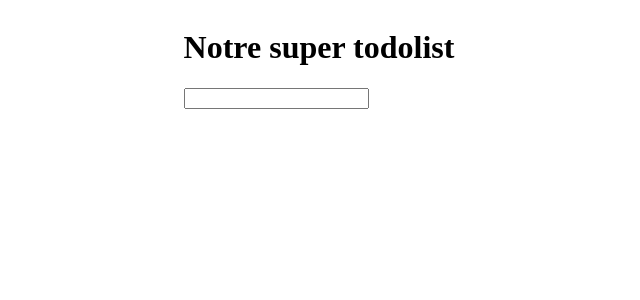
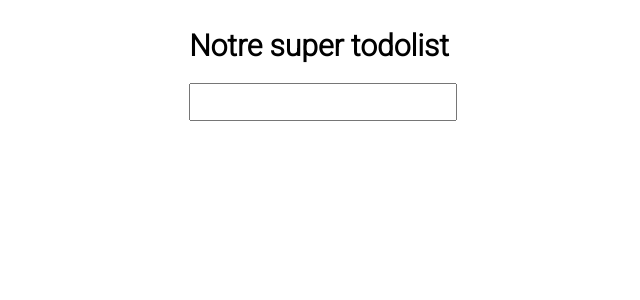
Before and after one commit to CametDean/todo-nuxtjs, a Nuxt app: page /todolist in a window 1280 px wide. Shown: the top 300 px of the page, without its empty margins (321-961 px from the left). Built offline with nearby package versions, Linux system fonts and the light colour scheme.

Commit message:
ajout css

```diff
--- a/components/TodoItem.vue
+++ b/components/TodoItem.vue
@@ -26,3 +26,21 @@ export default {
     },
 }
 </script>
+
+<style>
+    li{
+        list-style: none;
+        padding-top: 5px;
+        padding-bottom: 5px;
+        font-size: 20px;
+        font-family: 'Roboto', sans-serif;
+    }
+
+    input{
+        padding-top: 5px;
+        padding-bottom: 5px;
+        font-size: 20px;
+        font-family: 'Roboto', sans-serif;
+    }
+
+</style>
--- a/components/TodoList.vue
+++ b/components/TodoList.vue
@@ -15,3 +15,11 @@ export default {
     components: { TodoItem }
 }
 </script>
+
+<style>
+    ul{
+        margin: 0;
+        margin-top: 1rem;
+        padding: 0;
+    }
+</style>
--- a/nuxt.config.js
+++ b/nuxt.config.js
@@ -11,7 +11,8 @@ export default {
       { hid: 'description', name: 'description', content: '' }
     ],
     link: [
-      { rel: 'icon', type: 'image/x-icon', href: '/favicon.ico' }
+      { rel: 'icon', type: 'image/x-icon', href: '/favicon.ico' },
+      { rel: "stylesheet", href: "https://fonts.googleapis.com/css2?family=Roboto:wght@300&display=swap" }
     ]
   },
 
--- a/pages/todolist.vue
+++ b/pages/todolist.vue
@@ -28,3 +28,18 @@ export default {
     }
 }
 </script>
+
+<style>
+    h1{
+        font-size: 30px;
+        font-family: 'Roboto', sans-serif;
+    }
+
+    input{
+        width: 100%;
+        padding-top: 5px;
+        padding-bottom: 5px;
+        font-size: 20px;
+        font-family: 'Roboto', sans-serif;
+    }
+</style>
```
